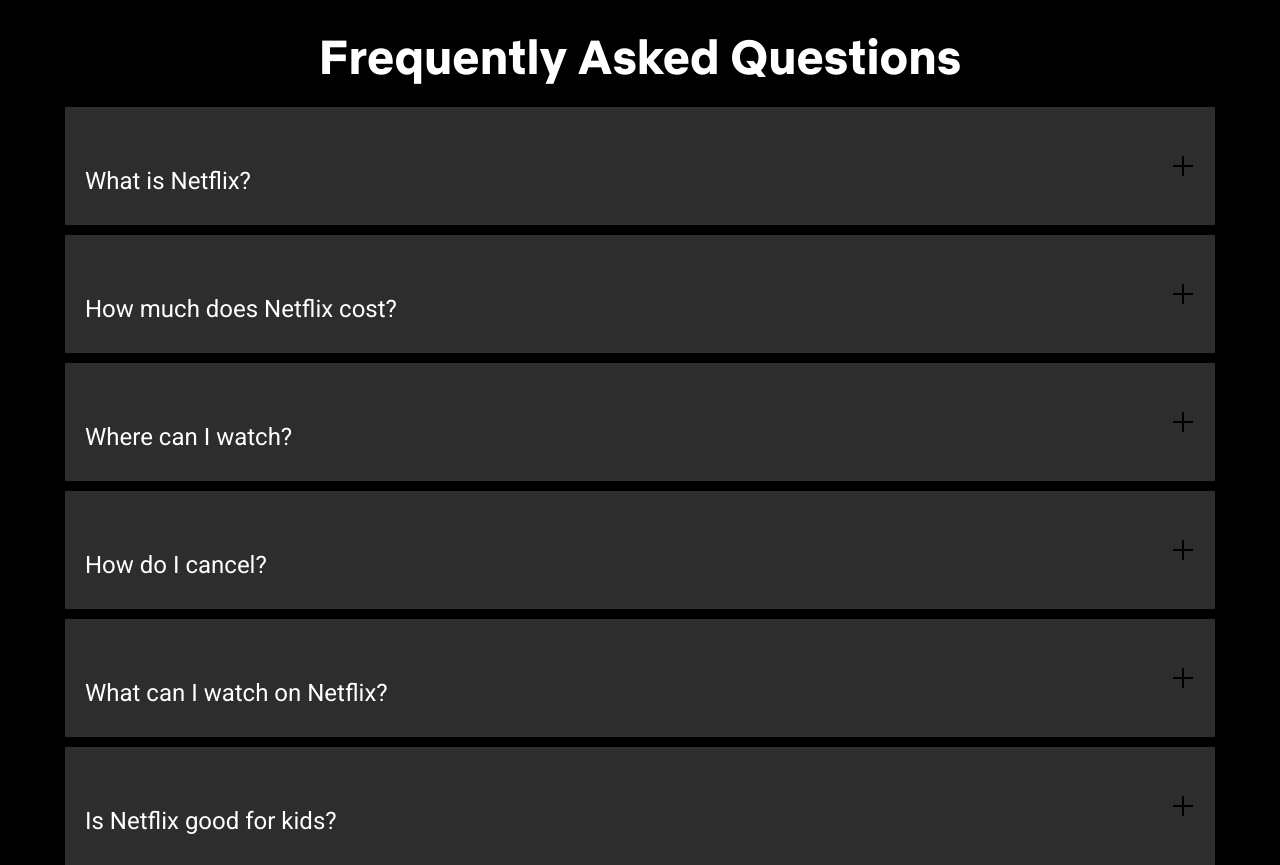
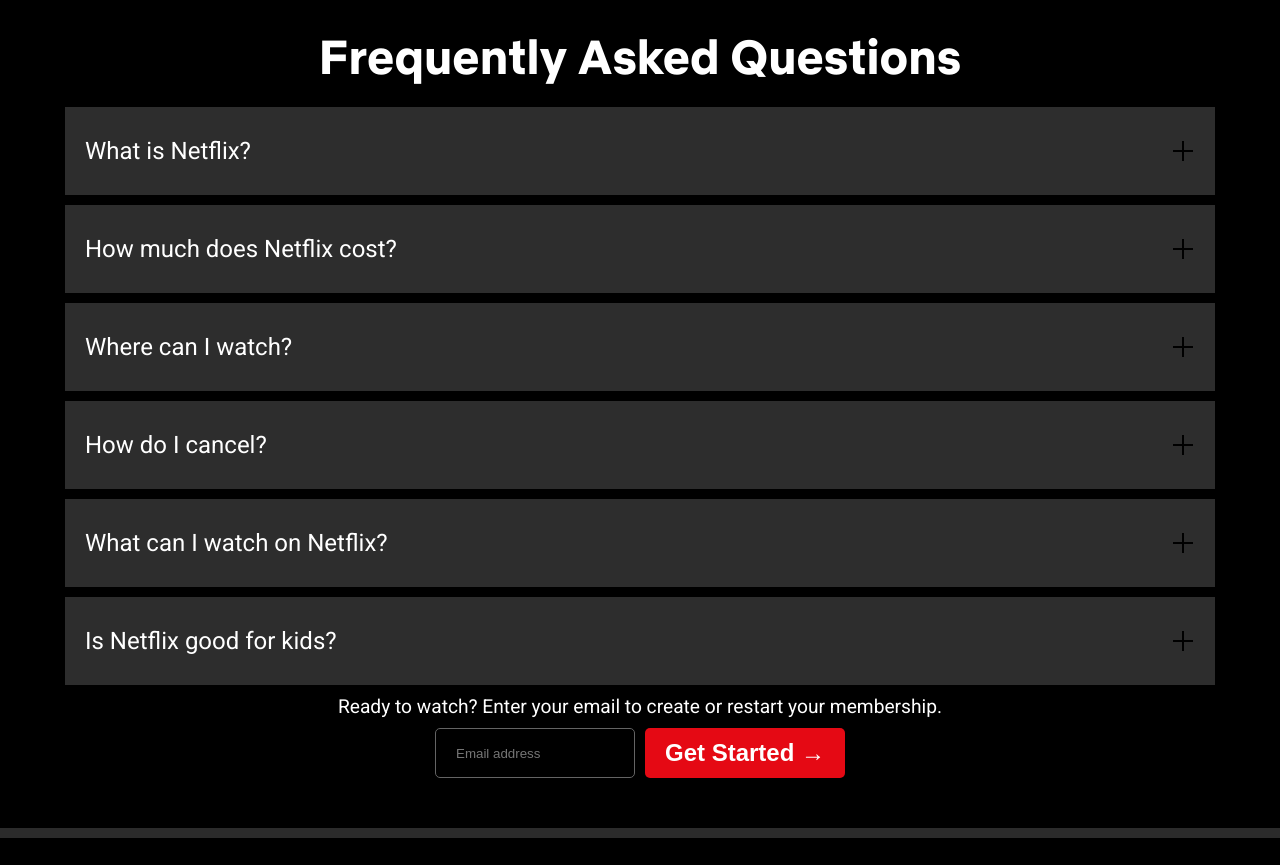
Before and after one commit to alok-96/netflix-ui-clone, a plain HTML site: page index.html in a window 1280 px wide. Shown: the part 3040-3905 px from the top of the page. Drawn offline with Linux system fonts and the light colour scheme; files whose address does not match are found by name.

Commit message:
updated style.css

```diff
--- a/style.css
+++ b/style.css
@@ -215,10 +215,6 @@ a{
     font-size: 1.5rem;
 }
 
-.faq p{
-    padding-top: 30px;
-}
-
 
 
 
```
